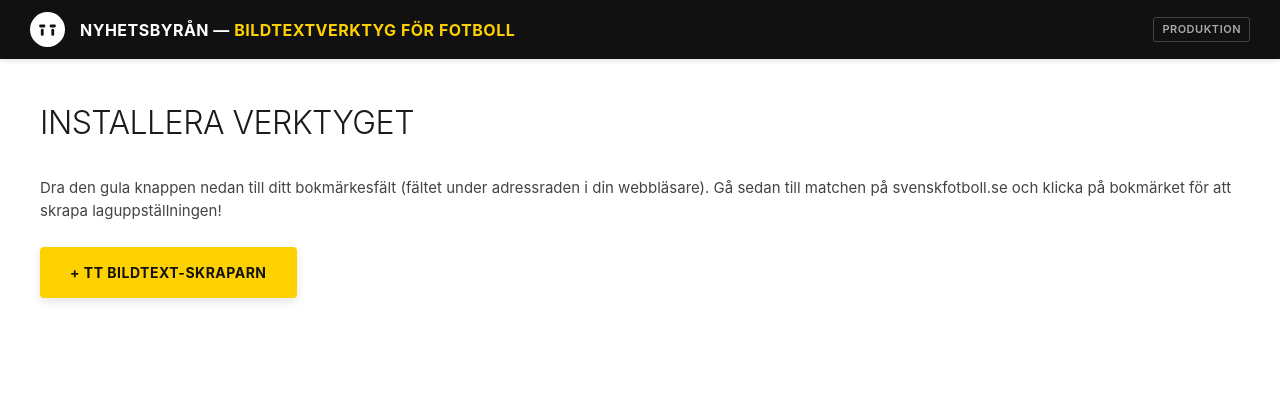
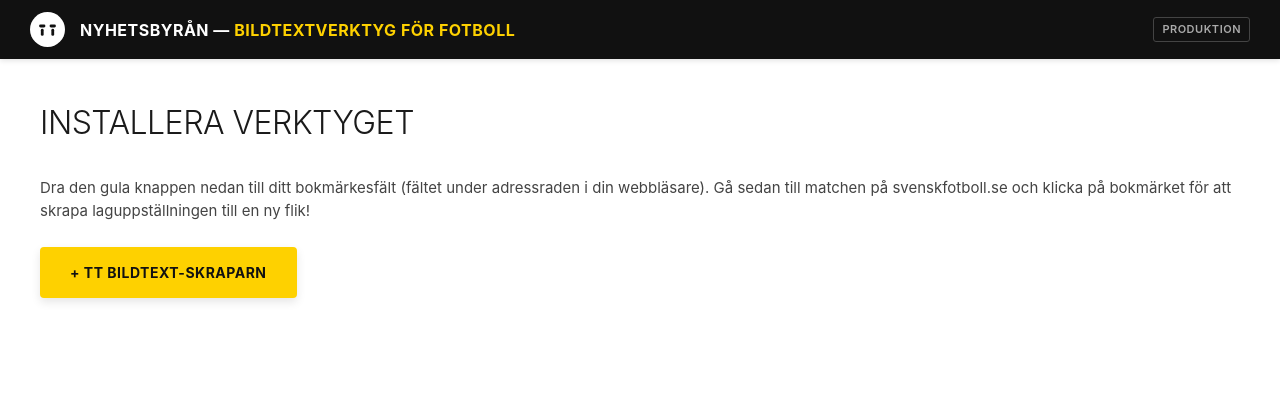
Before and after one commit to nicklasthegerstrom-byte/tt-fotboll, a Flask app: page / in a window 1280 px wide. Shown: the top 393 px of the page. Run offline with Flask 3, Linux system fonts and the light colour scheme.

Commit message:
fix locked matches and window open

```diff
--- a/web/templates/index.html
+++ b/web/templates/index.html
@@ -423,10 +423,10 @@
                 <h2 class="page-header">Installera Verktyget</h2>
                 <p style="color: #444; font-size: 15px; margin-bottom: 25px;">
                     Dra den gula knappen nedan till ditt bokmärkesfält (fältet under adressraden i din webbläsare).
-                    Gå sedan till matchen på svenskfotboll.se och klicka på bokmärket för att skrapa laguppställningen!
+                    Gå sedan till matchen på svenskfotboll.se och klicka på bokmärket för att skrapa laguppställningen till en ny flik!
                 </p>
 
-                <a href="javascript:(async()=>{const m=location.href.match(/(\d{7})/);if(!m)return alert('Kunde inte hitta match-ID');const id=m[1];const url=`https://c01.fogis.se/fogistemplates.se/livescore/xml/lineup-${id}.xml`;try{const r=await fetch(url);const xmlText=await r.text();const xml=new DOMParser().parseFromString(xmlText,'text/xml');const data=[...xml.querySelectorAll('team')].map(team=>({team:team.getAttribute('name'),players:[...team.querySelectorAll('player')].map(p=>({id:p.getAttribute('id'),firstName:p.getAttribute('given-name'),lastName:p.getAttribute('surname'),number:p.getAttribute('number'),captain:p.getAttribute('is-captain')==='true',goalkeeper:p.getAttribute('is-goalkeeper')==='true',goals:Number(p.getAttribute('goals')),assists:Number(p.getAttribute('assists')),image:p.getAttribute('image')}))}));const form=document.createElement('form');form.method='POST';form.action='https://tt-fotboll-production.up.railway.app/api/match';const input=document.createElement('input');input.type='hidden';input.name='match_data';input.value=JSON.stringify(data);form.appendChild(input);document.body.appendChild(form);form.submit()}catch(e){console.error(e);alert('Kunde inte exportera laguppställning')}})();"
+                <a href="javascript:(async()=>{const m=location.href.match(/(\d{7})/);if(!m)return alert('Kunde inte hitta match-ID');const id=m[1];const url=`https://c01.fogis.se/fogistemplates.se/livescore/xml/lineup-${id}.xml`;try{const r=await fetch(url);const xmlText=await r.text();const xml=new DOMParser().parseFromString(xmlText,'text/xml');const data=[...xml.querySelectorAll('team')].map(team=>({team:team.getAttribute('name'),players:[...team.querySelectorAll('player')].map(p=>({id:p.getAttribute('id'),firstName:p.getAttribute('given-name'),lastName:p.getAttribute('surname'),number:p.getAttribute('number'),captain:p.getAttribute('is-captain')==='true',goalkeeper:p.getAttribute('is-goalkeeper')==='true',goals:Number(p.getAttribute('goals')),assists:Number(p.getAttribute('assists')),image:p.getAttribute('image')}))}));const form=document.createElement('form');form.method='POST';form.action='https://tt-fotboll-production.up.railway.app/api/match';form.target='_blank';const input=document.createElement('input');input.type='hidden';input.name='match_data';input.value=JSON.stringify(data);form.appendChild(input);document.body.appendChild(form);form.submit()}catch(e){console.error(e);alert('Kunde inte exportera laguppställning')}})();"
                 class="tt-search-btn"
                 style="display: inline-flex; text-decoration: none; padding: 15px 30px; border-radius: 4px; box-shadow: 0 4px 10px rgba(0,0,0,0.1); color: #111111;">
                     + TT Bildtext-Skraparn
```
